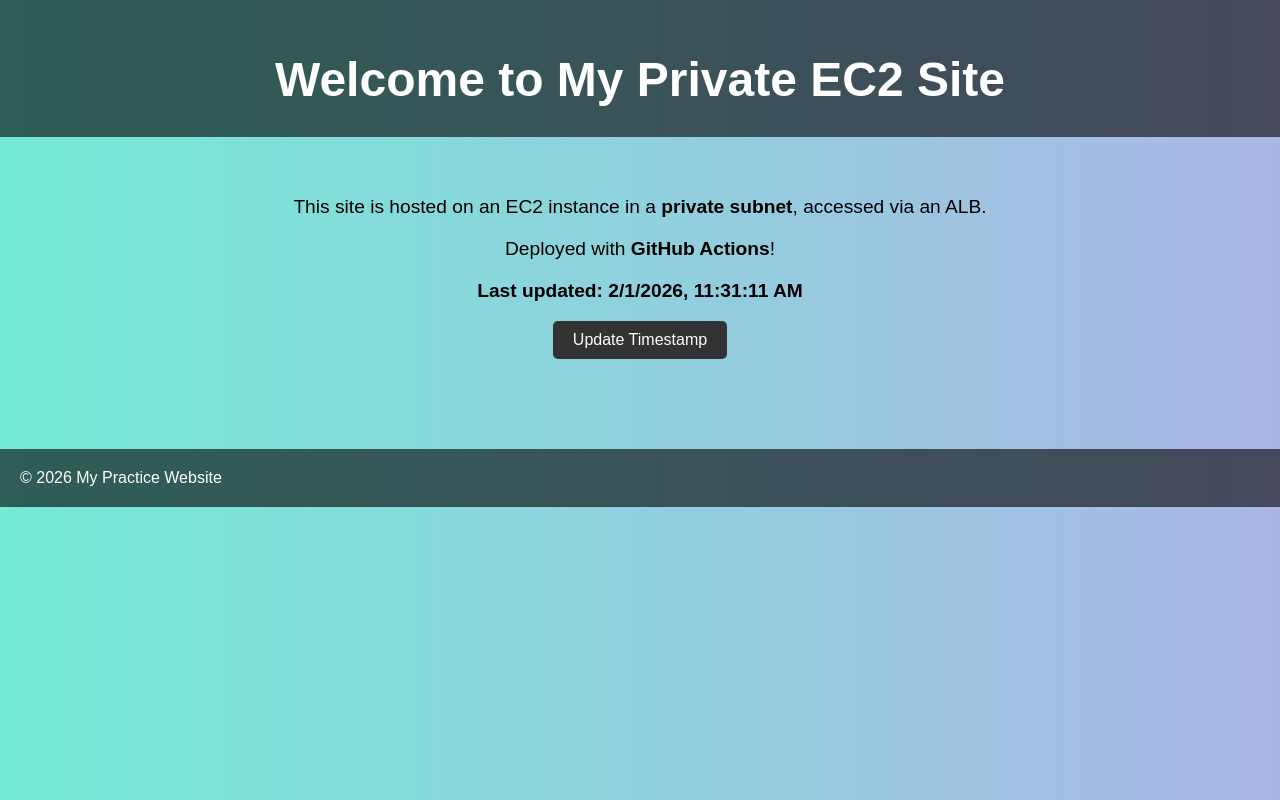
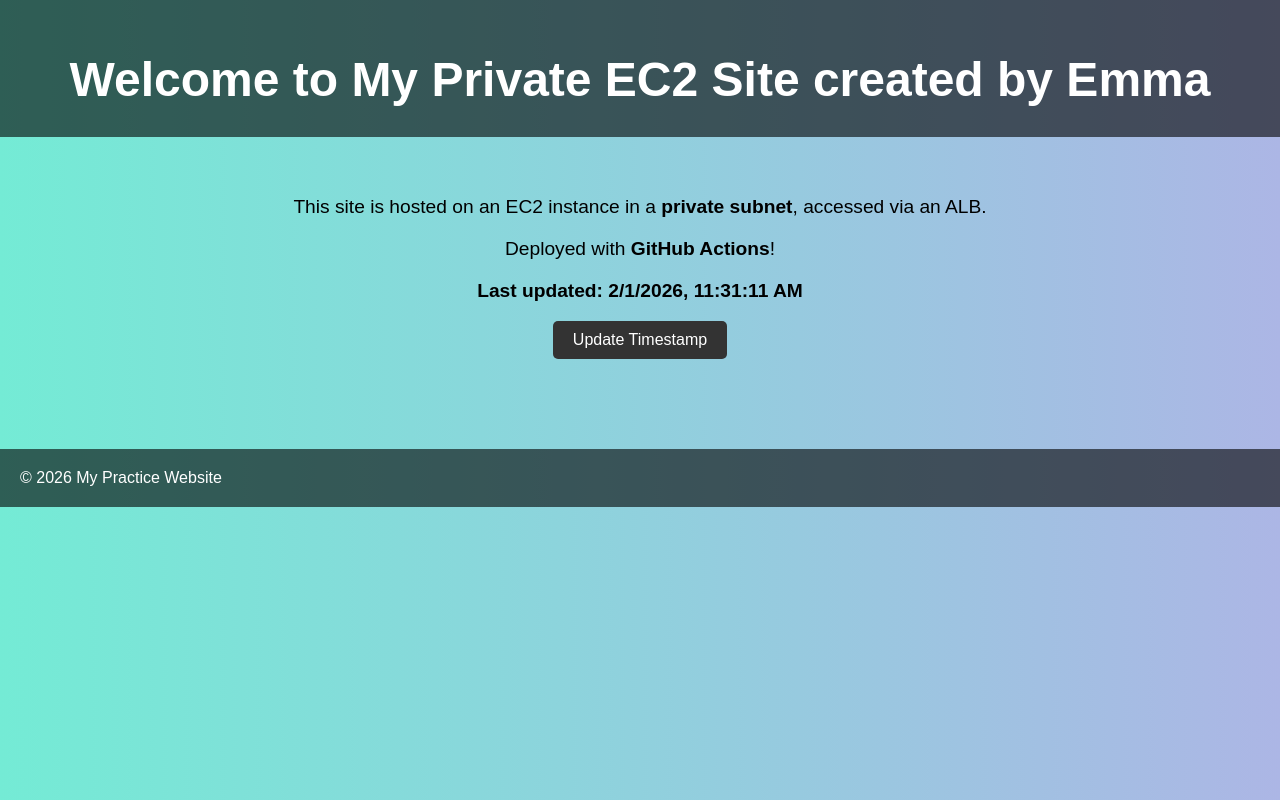
Before and after one commit to Bigmanuel01/proj, a plain HTML site: page website/index.html in a window 1280 px wide. Drawn offline with Linux system fonts and the light colour scheme.

Commit message:
fixed wf

```diff
--- a/website/index.html
+++ b/website/index.html
@@ -53,7 +53,7 @@
 </head>
 <body>
     <header>
-        <h1>Welcome to My Private EC2 Site</h1>
+        <h1>Welcome to My Private EC2 Site created by Emma</h1>
     </header>
     <main>
         <p>This site is hosted on an EC2 instance in a <strong>private subnet</strong>, accessed via an ALB.</p>
```
